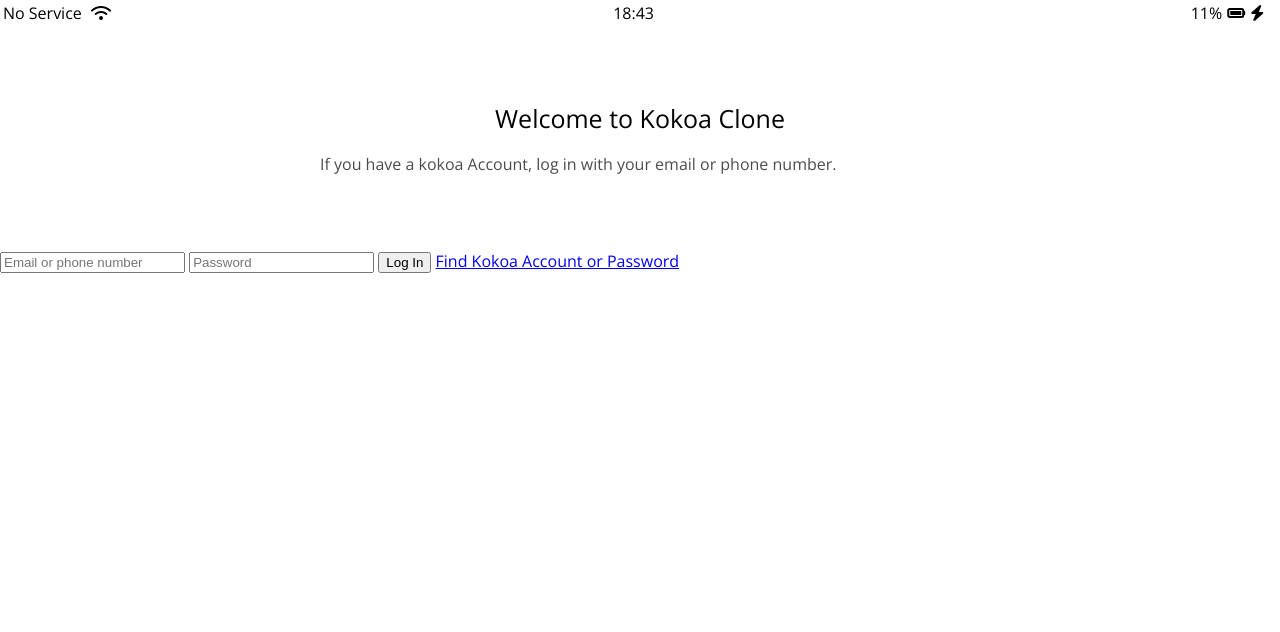
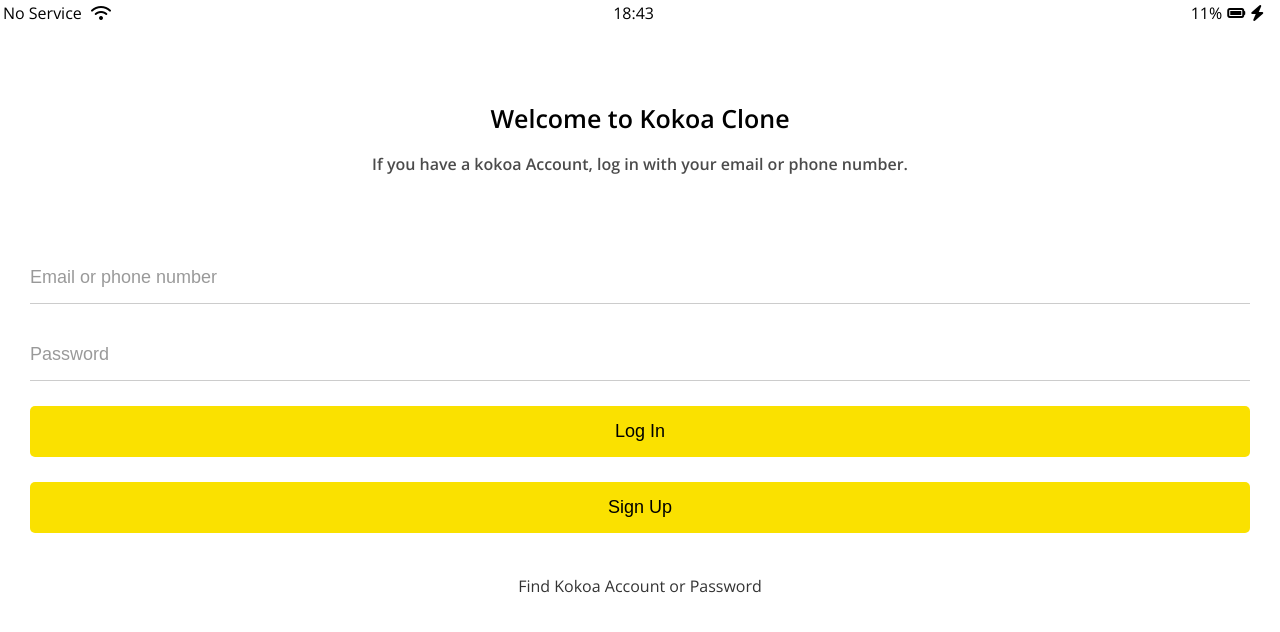
Before and after one commit to mjlee512/kokoa-clone-2021, a plain HTML site: page index.html in a window 1280 px wide. Drawn offline with nearby package versions, Linux system fonts and the light colour scheme.

Commit message:
Login-form

```diff
--- a/CSS/reset.css
+++ b/CSS/reset.css
@@ -122,3 +122,7 @@ table {
   border-collapse: collapse;
   border-spacing: 0;
 }
+
+input:focus {
+  outline: none;
+}
--- a/CSS/styles.css
+++ b/CSS/styles.css
@@ -1,6 +1,8 @@
 @import url("https://fonts.googleapis.com/css2?family=Open+Sans:wght@400;600&display=swap");
 @import "reset.css";
 @import "status-bar.css";
+@import "variables.css";
+
 body {
   font-family: "Open Sans", sans-serif;
 }
@@ -10,12 +12,58 @@ body {
   display: flex;
   flex-direction: column;
   align-items: center;
+  text-align: center;
+  font-weight: 600;
+  /* align-items로 header__title과 __text가 중앙에 위치할 줄 알았는데
+  header__text의 text가 중앙에 위치하지 않은 이유 알아볼 것
+  (text-align을 쓰지 않고도 align-items로만 정렬이 가능할 것으로 예상했음) */
 }
+
 .welcome-header__title {
   margin-bottom: 25px;
   font-size: 25px;
 }
+
 .welcome-header__text {
-  width: 50%;
+  width: 60%;
   opacity: 0.7;
 }
+
+#login-form {
+  display: flex;
+  flex-direction: column;
+  margin: 0px 30px;
+}
+
+#login-form input {
+  border: none;
+  padding: 15px 0px;
+  font-size: 18px;
+  margin-bottom: 25px;
+}
+
+#login-form input:not([type="submit"]) {
+  border-bottom: 1px solid rgb(0, 0, 0, 0.2);
+}
+/* [] 이 사이에 쓰인 것들은 특성 선택자(attribute selector) */
+
+#login-form input::placeholder {
+  color: rgba(0, 0, 0, 0.4);
+}
+
+#login-form input:focus {
+  border-color: var(--yellow);
+}
+
+#login-form input[type="submit"] {
+  border-radius: 5px;
+  background-color: var(--yellow);
+  cursor: pointer;
+}
+
+#login-form a {
+  margin-top: 20px;
+  text-align: center;
+  text-decoration: none;
+  color: rgb(0, 0, 0, 0.8);
+}
--- /dev/null
+++ b/CSS/variables.css
@@ -0,0 +1,3 @@
+:root {
+  --yellow: #fae100;
+}
--- a/index.html
+++ b/index.html
@@ -33,6 +33,7 @@
         <input type="text" placeholder="Email or phone number"/>
         <input type="tex" placeholder="Password"/>
         <input type="submit" value="Log In"/>
+        <input type="submit" value="Sign Up" />
         <a href="#">Find Kokoa Account or Password</a>
     </form>
 
```
